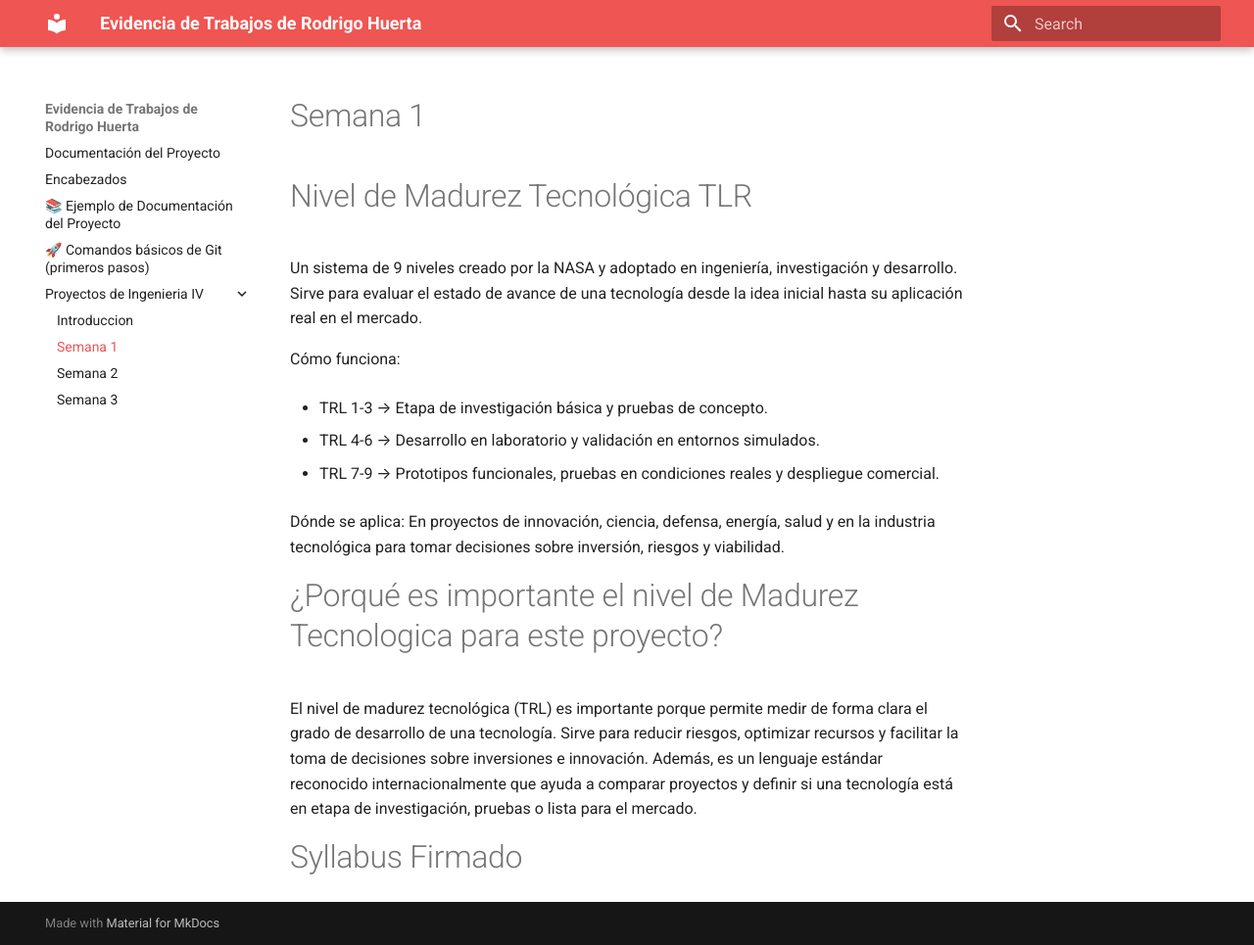
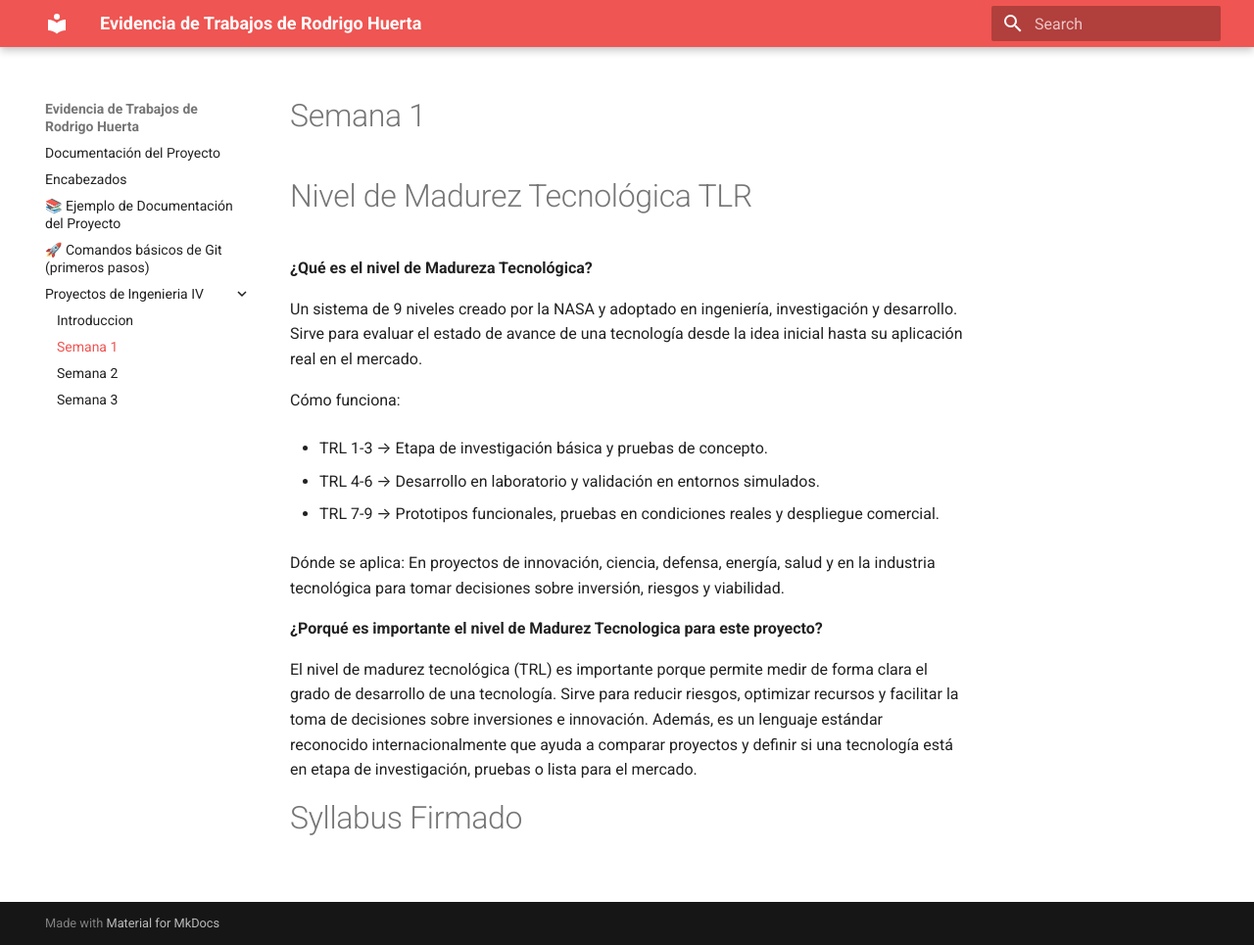
Before and after one commit to RodrigoH2929/portafolio_evidencias, an MkDocs documentation site: the page built from docs/Proyectos de Ingenieria IV/Semana 1.md, in a window 1280 px wide and 965 px high. Shown: the whole window at 98% size. Built offline with MkDocs 1.6.1 and Material for MkDocs 9.7.7, drawn with Linux system fonts in a browser that asks for light colours.

Commit message:
Agruegue nuevas cosas en las scciones 'Introduccion' 'Semana 1' y 'Semana 2'

```diff
--- a/docs/Proyectos de Ingenieria IV/Semana 1.md
+++ b/docs/Proyectos de Ingenieria IV/Semana 1.md
@@ -1,5 +1,7 @@
 # Semana 1
 # Nivel de Madurez Tecnológica TLR
+**¿Qué es el nivel de Madureza Tecnológica?**
+
 Un sistema de 9 niveles creado por la NASA y adoptado en ingeniería, investigación y desarrollo. Sirve para evaluar el estado de avance de una tecnología desde la idea inicial hasta su aplicación real en el mercado.
 
 Cómo funciona:
@@ -12,7 +14,7 @@ Cómo funciona:
 
 Dónde se aplica: En proyectos de innovación, ciencia, defensa, energía, salud y en la industria tecnológica para tomar decisiones sobre inversión, riesgos y viabilidad.
 
-# ¿Porqué es importante el nivel de Madurez Tecnologica para este proyecto?
+**¿Porqué es importante el nivel de Madurez Tecnologica para este proyecto?**
 
 El nivel de madurez tecnológica (TRL) es importante porque permite medir de forma clara el grado de desarrollo de una tecnología. Sirve para reducir riesgos, optimizar recursos y facilitar la toma de decisiones sobre inversiones e innovación. Además, es un lenguaje estándar reconocido internacionalmente que ayuda a comparar proyectos y definir si una tecnología está en etapa de investigación, pruebas o lista para el mercado.
 
```
Also changed, not shown: docs/Proyectos de Ingenieria IV/Introduccion.md (+2 -1 lines), docs/Proyectos de Ingenieria IV/Semana 2.md (+0 -1 lines).
